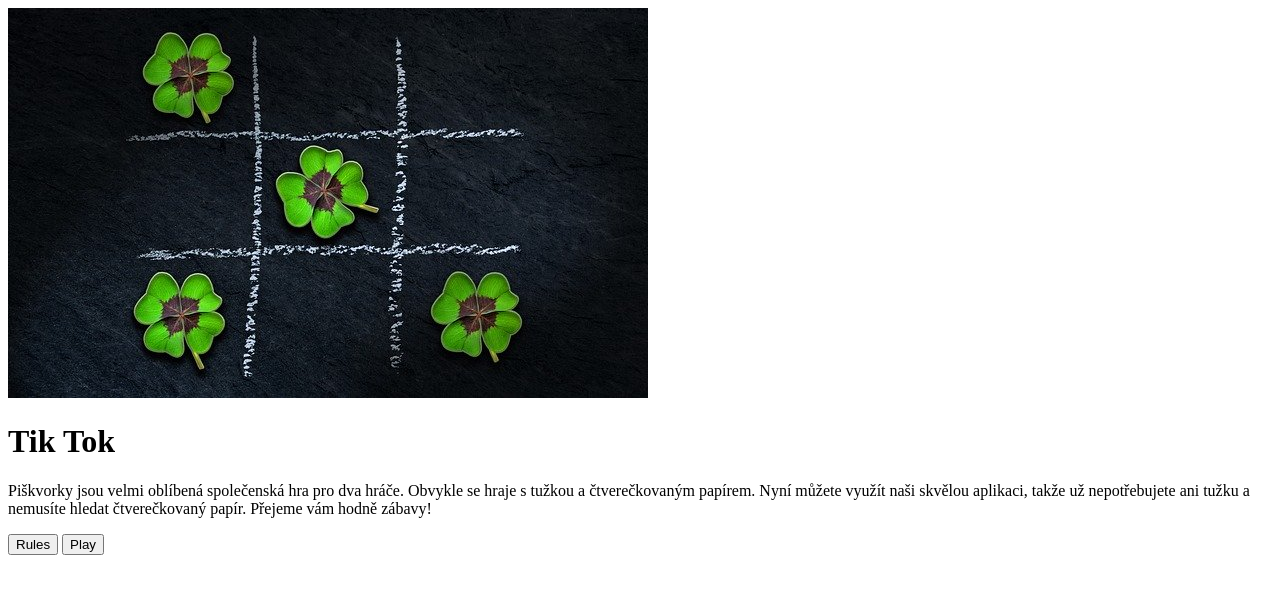
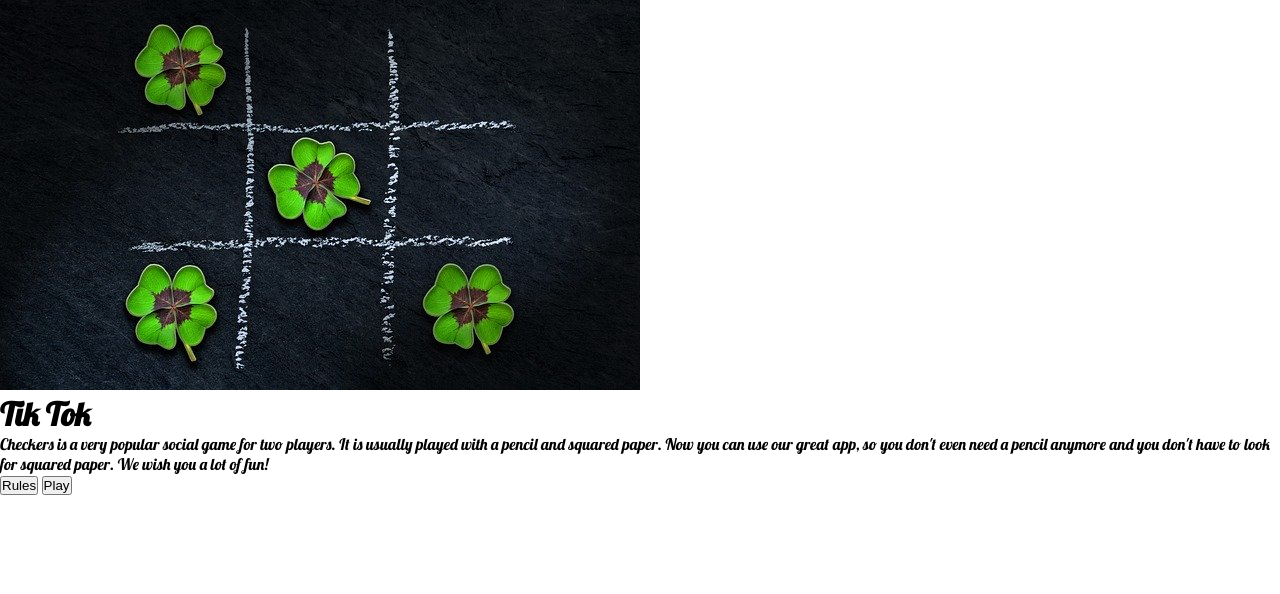
Before and after one commit to PajaCzechita/piskvorky-2023, a plain HTML site: page index.html in a window 1280 px wide. Drawn offline with Linux system fonts and the light colour scheme.

Commit message:
font added & basic CSS for whole document added

```diff
--- a/index.html
+++ b/index.html
@@ -5,17 +5,23 @@
     <meta http-equiv="X-UA-Compatible" content="IE=edge" />
     <meta name="viewport" content="width=device-width, initial-scale=1.0" />
     <link rel="stylesheet" href="style.css" />
-    <title>Piskvorky</title>
+    <link rel="preconnect" href="https://fonts.googleapis.com" />
+    <link rel="preconnect" href="https://fonts.gstatic.com" crossorigin />
+    <link
+      href="https://fonts.googleapis.com/css2?family=Lobster&display=swap"
+      rel="stylesheet"
+    />
+    <title>Tik Tok</title>
   </head>
   <body>
     <div class="container">
       <img class="container__image" src="./img/uvodni.jpg" alt="tiktok image" />
       <h1 container__header>Tik Tok</h1>
       <p container__description>
-        Piškvorky jsou velmi oblíbená společenská hra pro dva hráče. Obvykle se
-        hraje s tužkou a čtverečkovaným papírem. Nyní můžete využít naši skvělou
-        aplikaci, takže už nepotřebujete ani tužku a nemusíte hledat
-        čtverečkovaný papír. Přejeme vám hodně zábavy!
+        Checkers is a very popular social game for two players. It is usually
+        played with a pencil and squared paper. Now you can use our great app,
+        so you don't even need a pencil anymore and you don't have to look for
+        squared paper. We wish you a lot of fun!
       </p>
       <button class="container__btn">Rules</button>
       <button class="container__btn">Play</button>
--- a/style.css
+++ b/style.css
@@ -0,0 +1,12 @@
+*,
+:before,
+:after {
+  box-sizing: border-box;
+  margin: 0;
+  padding: 0;
+}
+
+body {
+    font-family: 'Lobster', cursive;
+
+  }
```
